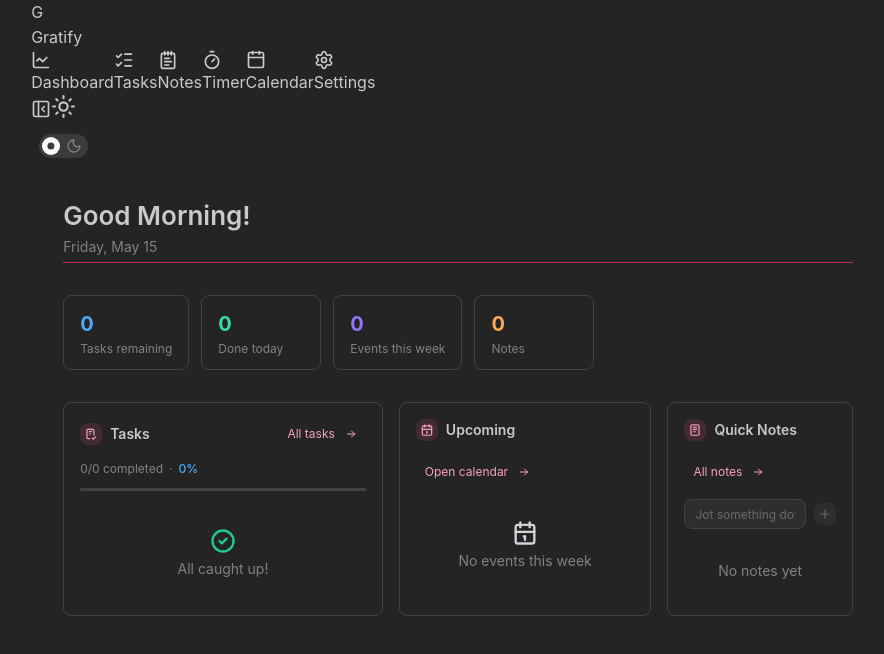
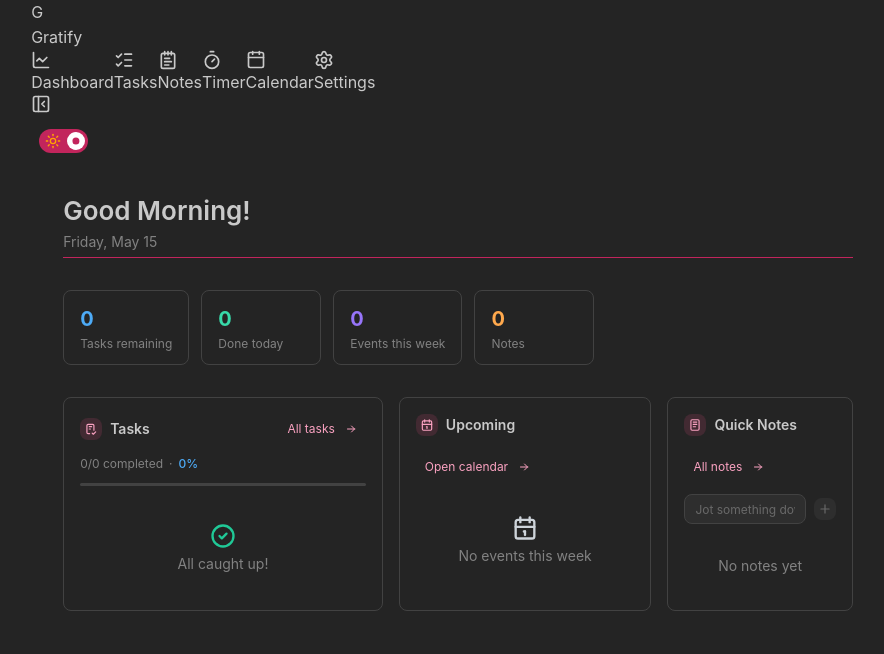
Before and after one commit to anandita-3217/gratify, a React (Vite) app in the folder src/renderer/: page / in a window 1280 px wide. Shown: the top 654 px of the page, without its empty margins (182-1066 px from the left). Built offline with nearby package versions, Linux system fonts and the light colour scheme.

Commit message:
updated theme toggle

```diff
--- a/src/renderer/src/components/Sidebar.jsx
+++ b/src/renderer/src/components/Sidebar.jsx
@@ -7,23 +7,24 @@ function ThemeToggle({ collapsed }){
   const { setColorScheme } = useMantineColorScheme();
   const computedColorScheme = useComputedColorScheme('light');
 
+  const isDark = computedColorScheme === 'dark'
+
   return(
     <>
-    <button
+    {/* <button
     className='flex items-center gap-2 w-full pl-3 py-2 cursor-pointer text-gray-500 hover:text-gray-600  rounder-md transition-colors'
     onClick={() => setColorScheme(computedColorScheme === 'light' ? 'dark' : 'light')}
     >
       {computedColorScheme === 'light' ? <Moon size={25}/> : <Sun size={25} />}
-    </button>
+    </button> */}
     <Switch
       p={8}
-      // onClick={() => setColorScheme(computedColorScheme === 'light' ? 'dark' : 'light')}
       size="md"
-      // color="gray.4"
+      checked={isDark}
+      onChange={(event) => setColorScheme(event.currentTarget.checked ? 'dark' : 'light')}
       onLabel={<Sun size={16} color="orange" />}
       offLabel={<Moon size={16} color="gray" />}
     />
-
     </>
 
   )
```
